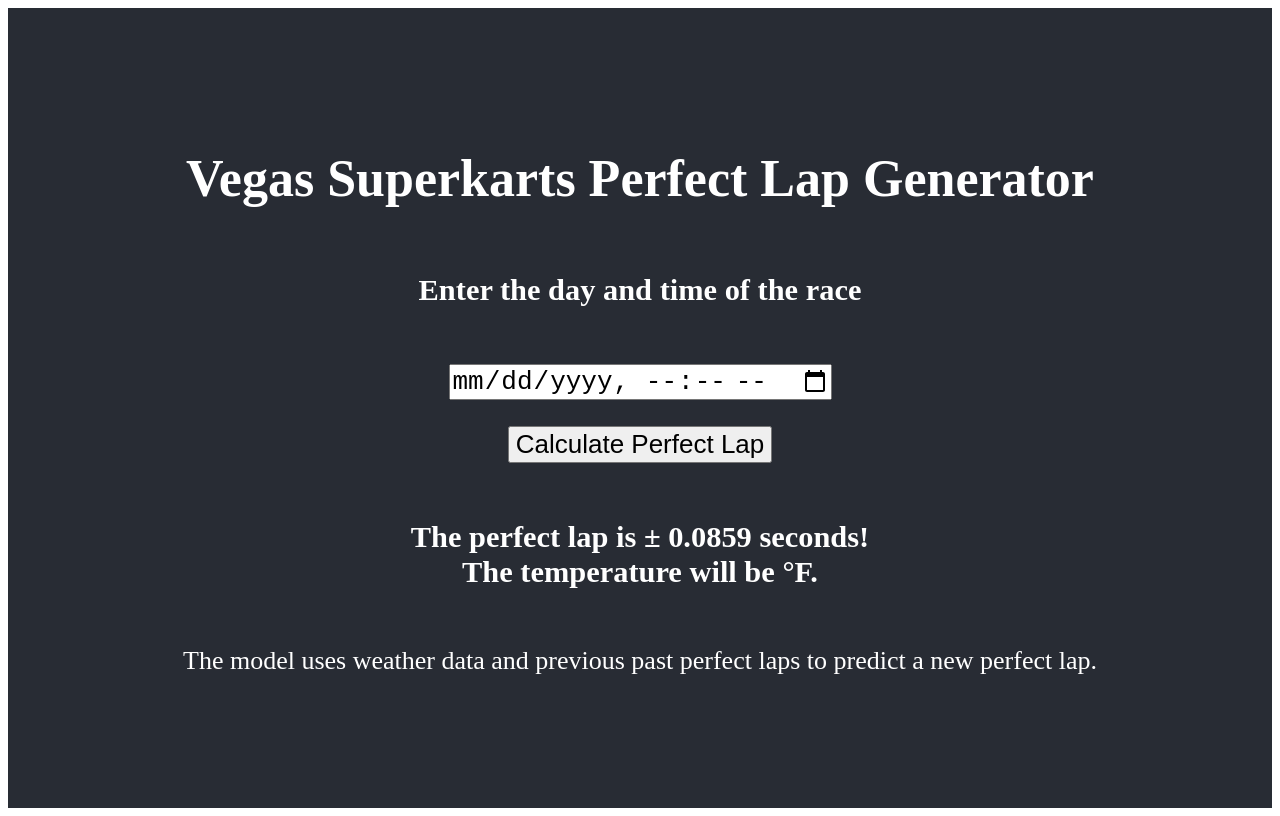
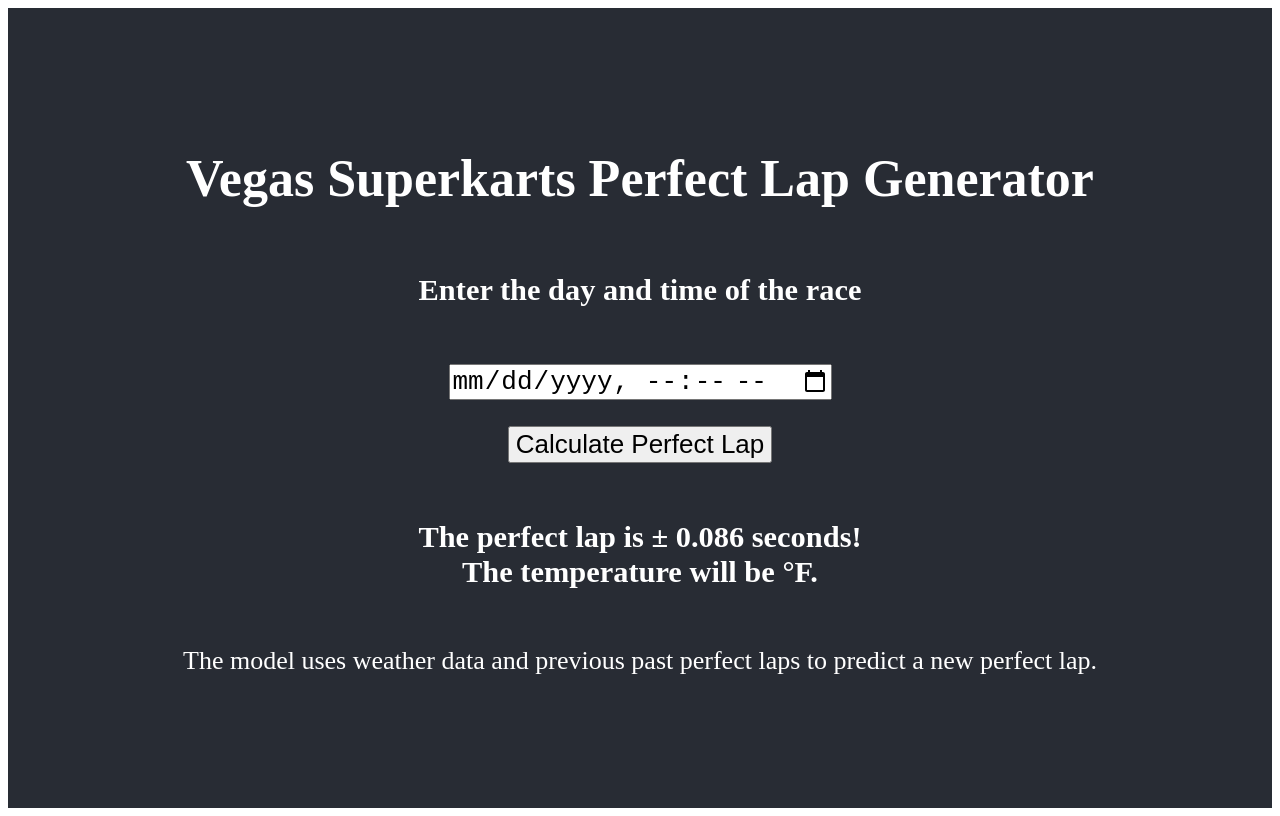
Before and after one commit to AlexanderBlake/Perfect-Lap, a React (Create React App) app in the folder client/: page / in a window 1280 px wide. Built offline with nearby package versions, Linux system fonts and the light colour scheme; no server answers.

Commit message:
Rounding to 3 decimal places

```diff
--- a/client/src/App.js
+++ b/client/src/App.js
@@ -40,7 +40,7 @@ function App() {
                 <p><input type='submit' value='Calculate Perfect Lap'/></p>
             </form>
 
-            <h3>The perfect lap is {data.result} ± 0.0859 seconds!<br></br>
+            <h3>The perfect lap is {data.result} ± 0.086 seconds!<br></br>
             The temperature will be {data.weather}°F.</h3>
             <p>The model uses weather data and previous past perfect laps to predict a new perfect lap.</p>
         </div>
```
